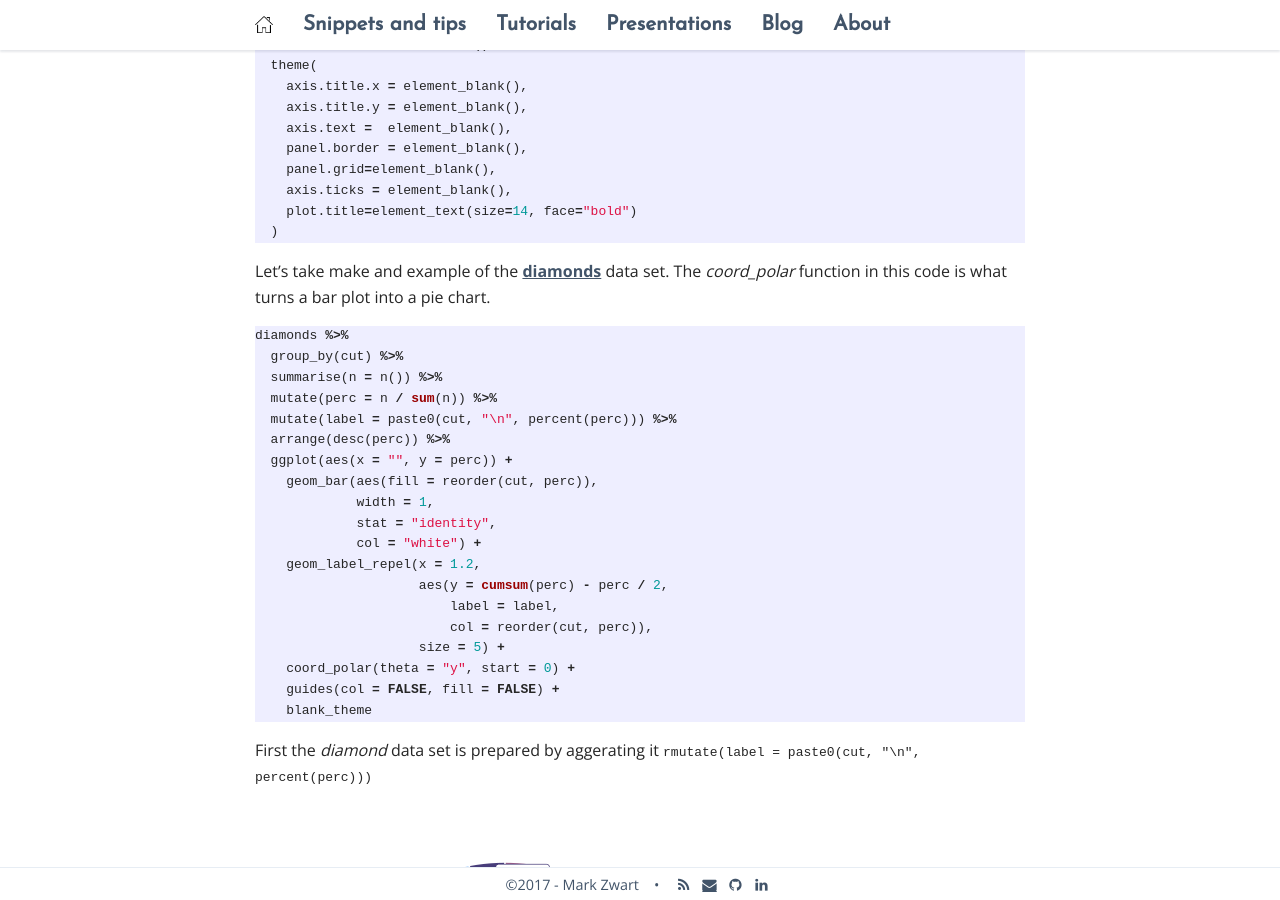
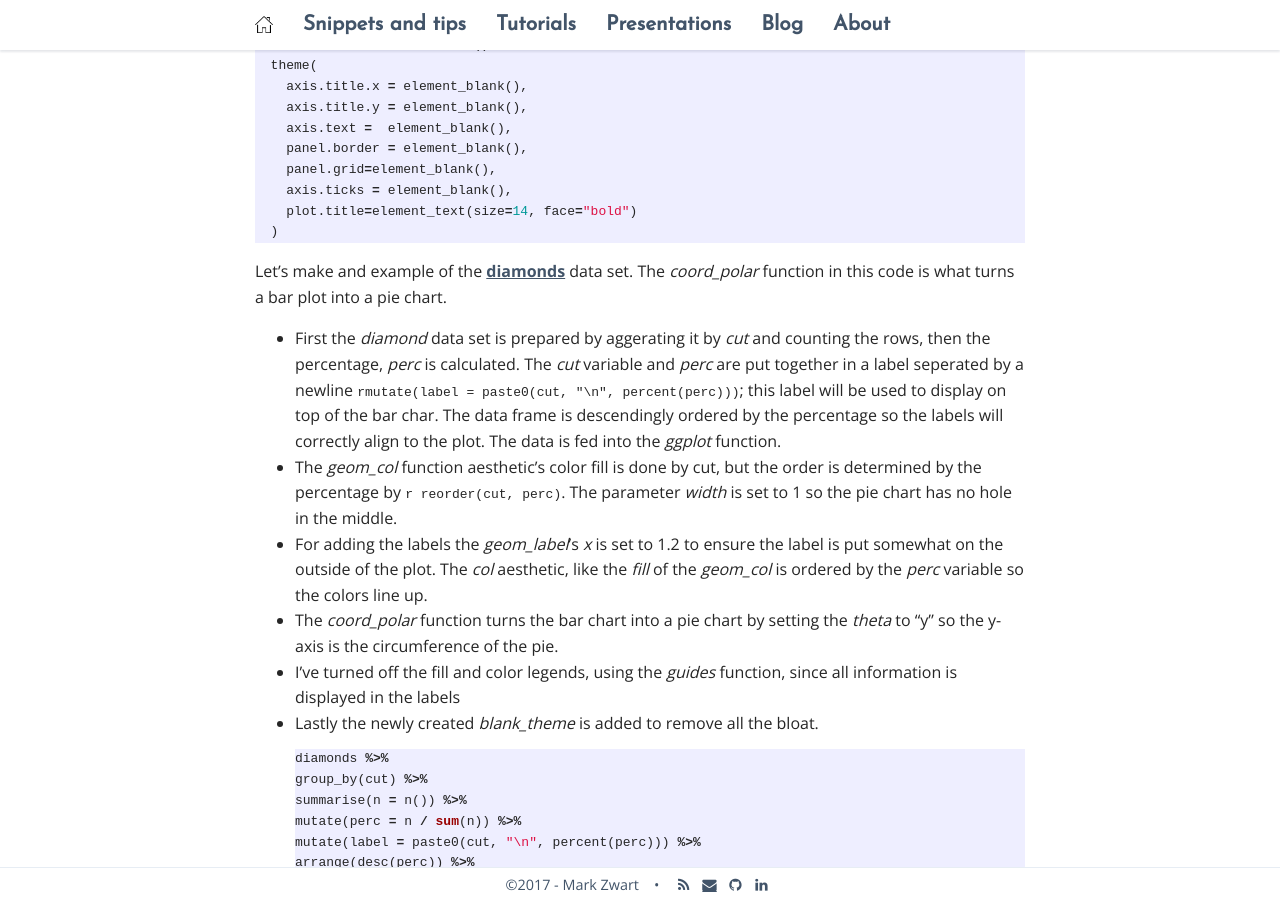
Before and after one commit to mark-me/mark-me.github.io, a Jekyll site: the page built from _pages/snippets-and-tips/graphs/graphs.md, in a window 1280 px wide and 900 px high, scrolled down 2924 px. Built offline with Jekyll 4.4.1, drawn with Linux system fonts in a browser that asks for light colours; nearby versions of some CDN libraries; comment, search, counter and statistics services are not loaded.

Commit message:
Update graphs.md

````diff
--- a/_pages/snippets-and-tips/graphs/graphs.md
+++ b/_pages/snippets-and-tips/graphs/graphs.md
@@ -86,7 +86,14 @@ blank_theme <- theme_minimal()+
     plot.title=element_text(size=14, face="bold")
   )
 ```
-Let's take make and example of the [diamonds](http://ggplot2.tidyverse.org/reference/diamonds.html) data set. The _coord_polar_ function in this code is what turns a bar plot into a pie chart.
+Let's make and example of the [diamonds](http://ggplot2.tidyverse.org/reference/diamonds.html) data set. The _coord_polar_ function in this code is what turns a bar plot into a pie chart.
+
+* First the _diamond_ data set is prepared by aggerating it by _cut_ and counting the rows, then the percentage, _perc_ is calculated. The _cut_ variable and _perc_ are put together in a label seperated by a newline ```rmutate(label = paste0(cut, "\n", percent(perc)))```; this label will be used to display on top of the bar char. The data frame is descendingly ordered by the percentage so the labels will correctly align to the plot. The data is fed into the _ggplot_ function.
+* The _geom_col_ function aesthetic's color fill is done by cut, but the order is determined by the percentage by ```r reorder(cut, perc)```. The parameter _width_ is set to 1 so the pie chart has no hole in the middle.
+* For adding the labels the _geom_label_'s _x_ is set to 1.2 to ensure the label is put somewhat on the outside of the plot. The _col_ aesthetic, like the _fill_ of the _geom_col_ is ordered by the _perc_ variable so the colors line up.
+* The _coord_polar_ function turns the bar chart into a pie chart by setting the _theta_ to "y" so the y-axis is the circumference of the pie.
+* I've turned off the fill and color legends, using the _guides_ function, since all information is displayed in the labels
+* Lastly the newly created _blank_theme_ is added to remove all the bloat.
 ```r
 diamonds %>%
   group_by(cut) %>%
@@ -95,21 +102,18 @@ diamonds %>%
   mutate(label = paste0(cut, "\n", percent(perc))) %>%
   arrange(desc(perc)) %>%
   ggplot(aes(x = "", y = perc)) +
-    geom_bar(aes(fill = reorder(cut, perc)),
+    geom_col(aes(fill = reorder(cut, perc)),
              width = 1,
-             stat = "identity",
              col = "white") +
-    geom_label_repel(x = 1.2,
-                     aes(y = cumsum(perc) - perc / 2,
-                         label = label,
-                         col = reorder(cut, perc)),
-                     size = 5) +
+    geom_label(x = 1.2,
+               aes(y = cumsum(perc) - perc / 2,
+                   label = label,
+                   col = reorder(cut, perc)),
+               size = 5) +
     coord_polar(theta = "y", start = 0) +
     guides(col = FALSE, fill = FALSE) +
     blank_theme
 ```
-First the _diamond_ data set is prepared by aggerating it ```rmutate(label = paste0(cut, "\n", percent(perc)))```
-
 <img src="/_pages/snippets-and-tips/graphs/pie-plot.png" alt="Pie plot" align="center"/>
 
 ## Creating your own theme
````
